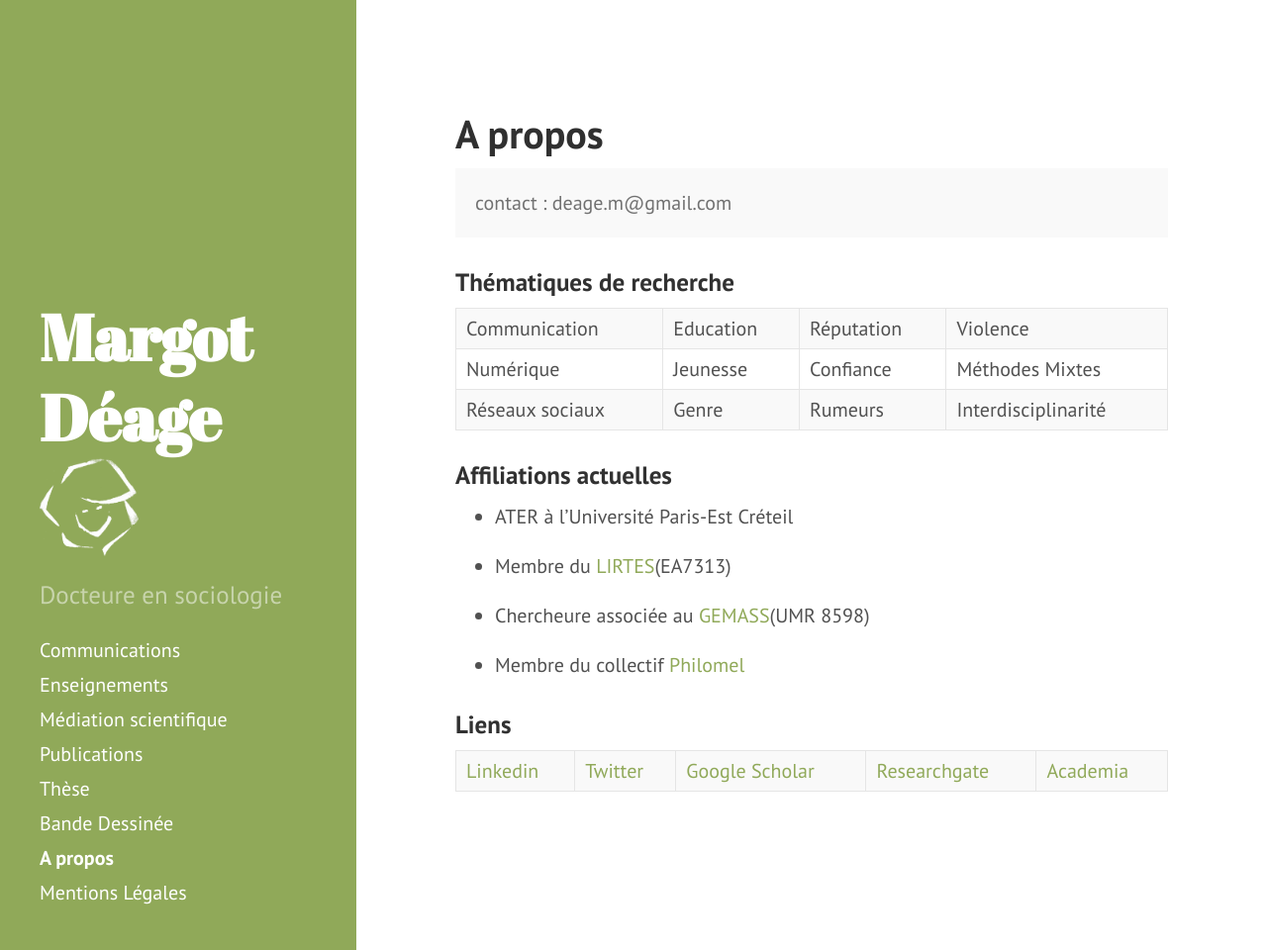
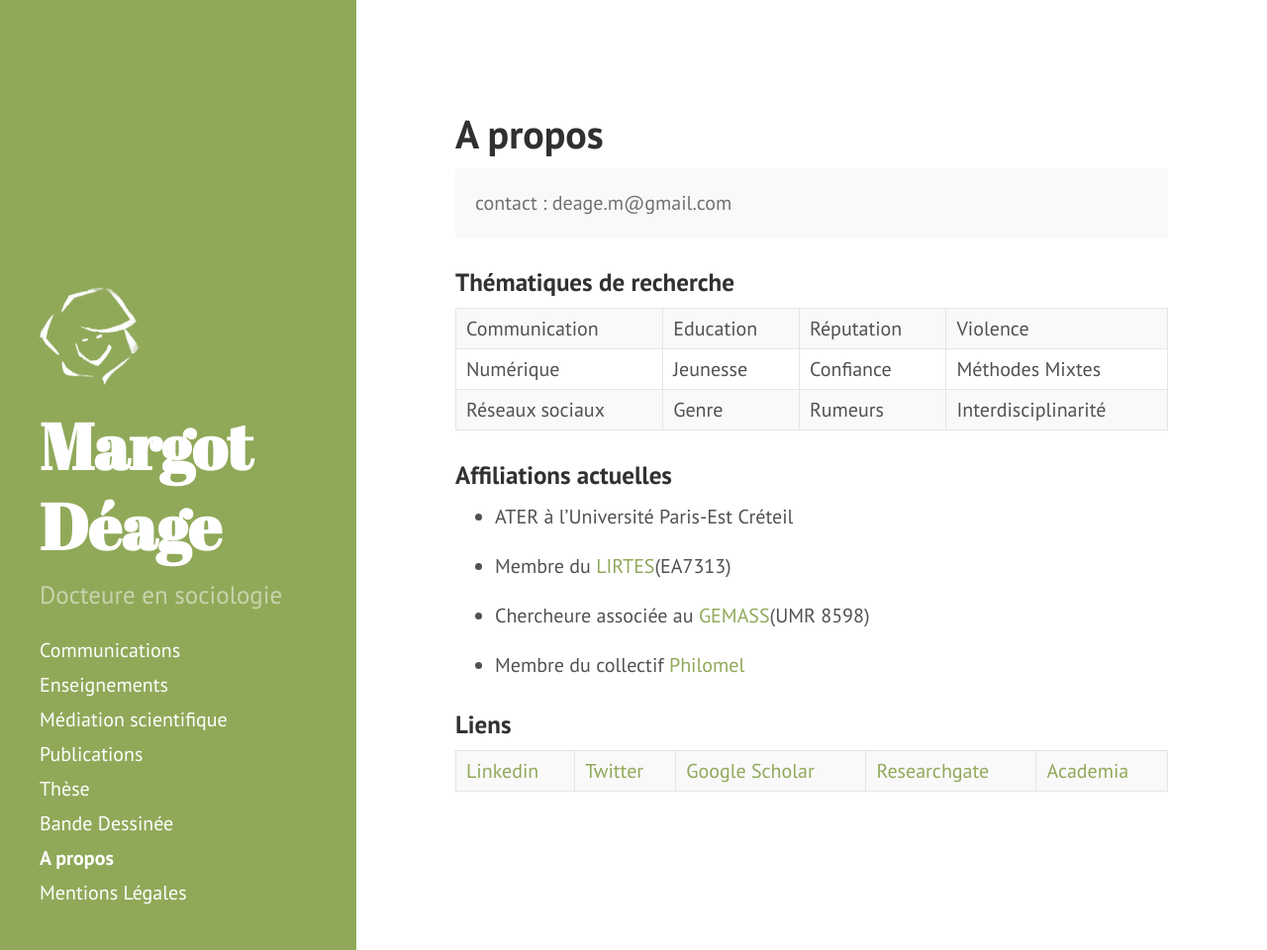
Before and after one commit to margotdeage/margotdeage.github.io, a Jekyll site: the page built from index.md, in a window 1280 px wide and 960 px high. Shown: the whole window at 99% size. Built offline with Jekyll 4.4.1, drawn with Linux system fonts in a browser that asks for light colours; the list of posts is cut into pages by our own code.

Commit message:
Update sidebar.html

```diff
--- a/_includes/sidebar.html
+++ b/_includes/sidebar.html
@@ -1,12 +1,11 @@
 <div class="sidebar">
   <div class="container sidebar-sticky">
     <div class="sidebar-about">
-      <h1>
+       <img src="https://github.com/margotdeage/margotdeage.github.io/blob/gh-pages/icon.png?raw=true" alt="Margot Déage"    width="100" height="100"/><h1>
         <a href="{{ "/" | relative_url }}">
           {{ site.title }}
         </a>
-        <img src="https://github.com/margotdeage/margotdeage.github.io/blob/gh-pages/icon.png?raw=true" alt="Margot Déage"    width="100" height="100"/>
-      </h1>
+       </h1>
       <p class="lead">{{ site.description }}</p>
     </div>
 
```
